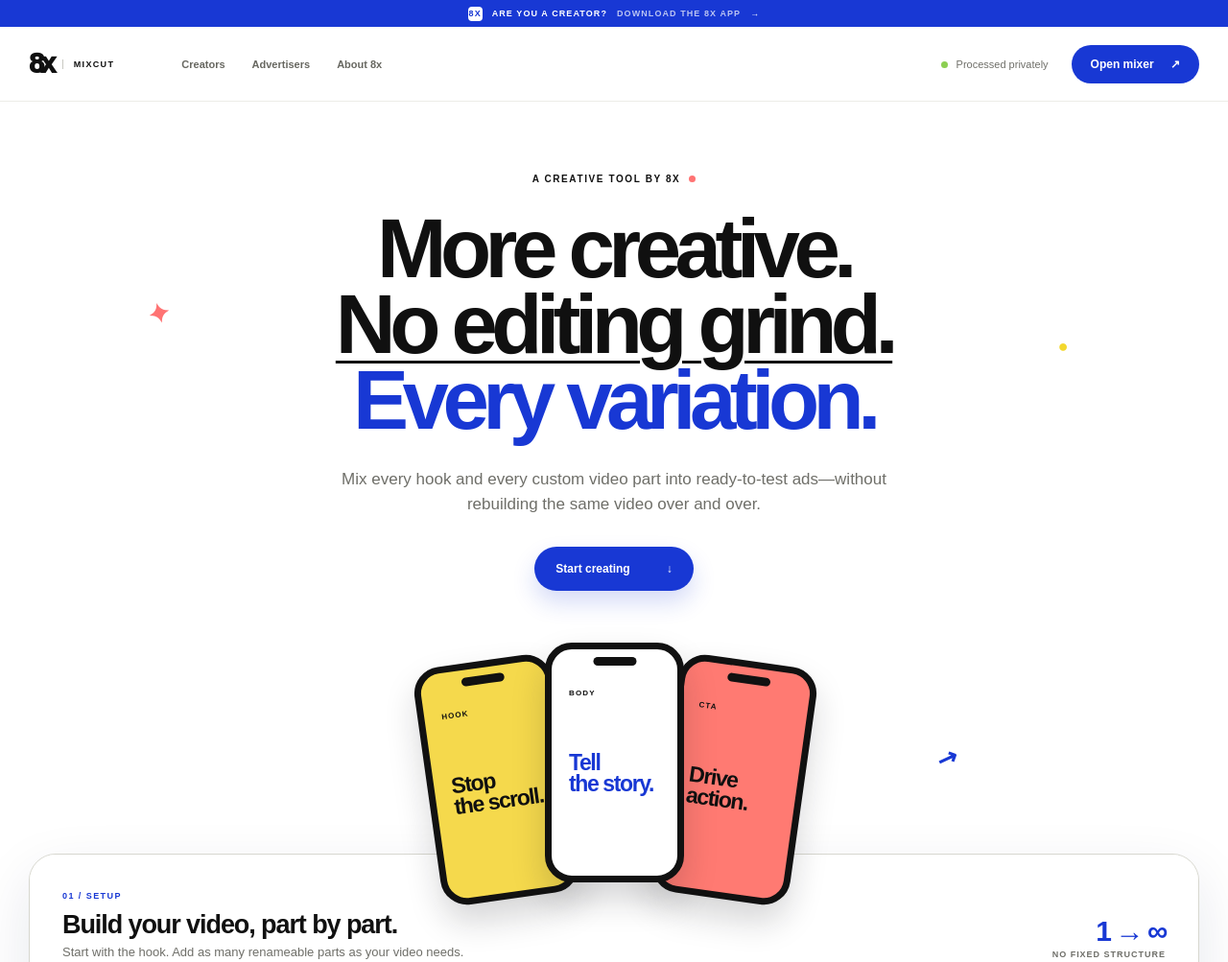
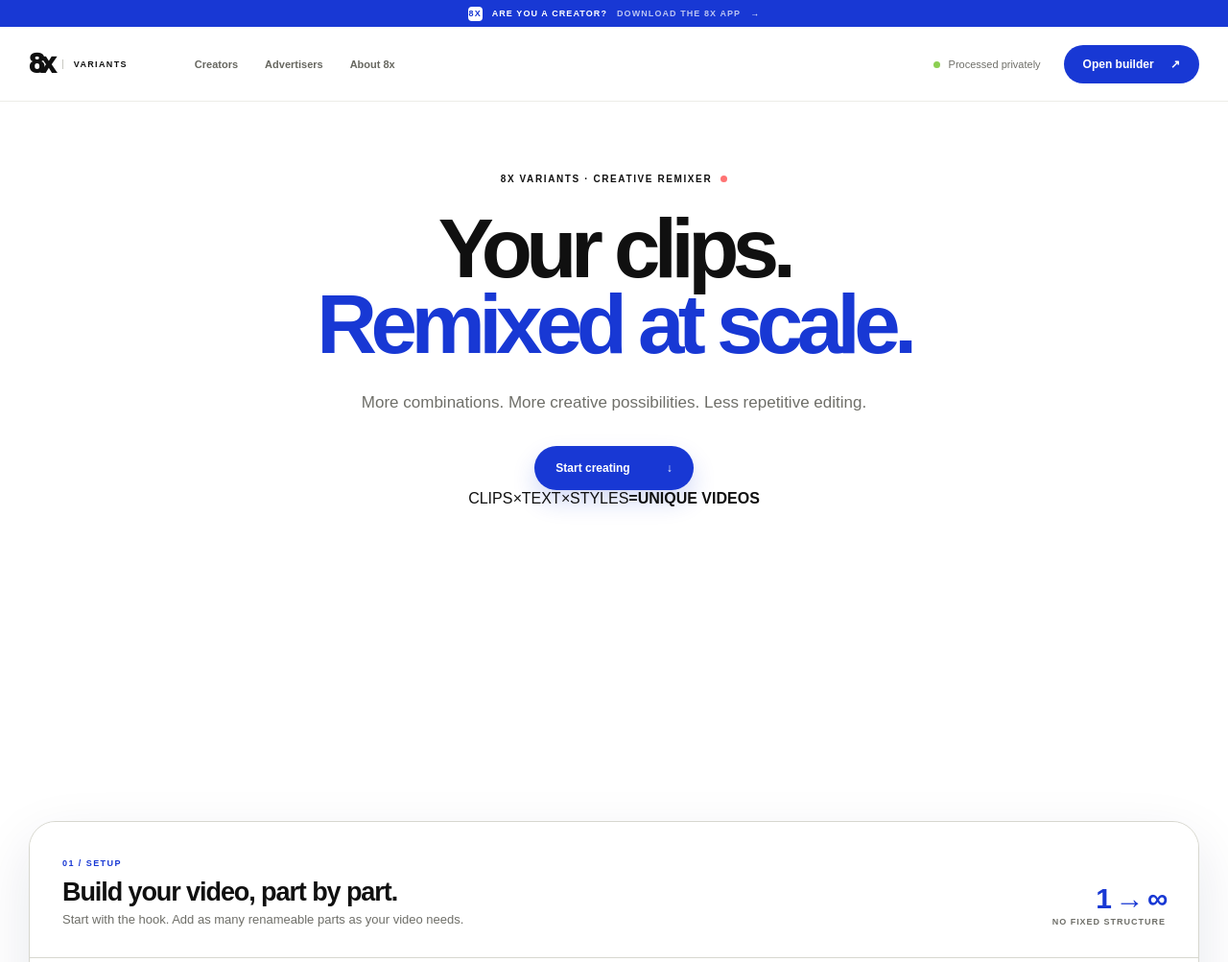
Before and after one commit to suczoja-cyber/mixcut, a plain HTML site: page index.html in a window 1280 px wide. Shown: the top 1003 px of the page at 96% size. Drawn offline with Linux system fonts and the light colour scheme.

Commit message:
Rebrand product as 8x Variants

```diff
--- a/index.html
+++ b/index.html
@@ -4,32 +4,31 @@
   <meta charset="UTF-8" />
   <meta name="viewport" content="width=device-width, initial-scale=1.0" />
   <meta name="theme-color" content="#1737d1" />
-  <meta name="description" content="Turn every video part into every possible creative variation." />
-  <title>Mixcut — Make every video variation</title>
+  <meta name="description" content="One creative setup becomes a library of unique remixed videos." />
+  <title>8x Variants — Your clips, remixed at scale</title>
   <link rel="stylesheet" href="styles.css" />
 </head>
 <body>
   <div class="promo-bar"><span class="promo-icon">8X</span> ARE YOU A CREATOR? <span>DOWNLOAD THE 8X APP</span> <b>→</b></div>
 
   <header class="site-header">
-    <a class="eightx-brand" href="https://www.8x.social/en" aria-label="8x home"><strong>8x</strong><span>mixcut</span></a>
+    <a class="eightx-brand" href="https://www.8x.social/en" aria-label="8x home"><strong>8x</strong><span>variants</span></a>
     <nav class="brand-nav" aria-label="8x navigation"><a href="https://www.8x.social/en">Creators</a><a href="https://www.8x.social/en">Advertisers</a><a href="https://www.8x.social/en">About 8x</a></nav>
-    <div class="header-right"><span><i></i> Processed privately</span><a href="#workspace">Open mixer <b>↗</b></a></div>
+    <div class="header-right"><span><i></i> Processed privately</span><a href="#workspace">Open builder <b>↗</b></a></div>
   </header>
 
   <div class="file-warning" id="fileWarning" hidden>
-    <b>Mixcut needs its local launcher to process videos.</b>
+    <b>8x Variants needs its local launcher to process videos.</b>
     <span>Double-click “Start Mixcut.command” in this folder, then use the page it opens.</span>
   </div>
 
   <main>
     <section class="hero">
-      <div class="hero-kicker"><span>A CREATIVE TOOL BY 8X</span><i></i></div>
-      <h1>More creative.<br><span>No editing grind.</span><br><em>Every variation.</em></h1>
-      <p>Mix every hook and every custom video part into ready-to-test ads—without rebuilding the same video over and over.</p>
+      <div class="hero-kicker"><span>8X VARIANTS · CREATIVE REMIXER</span><i></i></div>
+      <h1>Your clips.<br><em>Remixed at scale.</em></h1>
+      <p>More combinations. More creative possibilities. Less repetitive editing.</p>
       <a class="hero-button" href="#workspace">Start creating <span>↓</span></a>
-      <span class="scribble scribble-one">✦</span><span class="scribble scribble-two">●</span><span class="scribble scribble-three">↗</span>
-      <div class="hero-phones" aria-hidden="true"><div class="mini-phone phone-hook"><span>HOOK</span><b>Stop<br>the scroll.</b></div><div class="mini-phone phone-body"><span>BODY</span><b>Tell<br>the story.</b></div><div class="mini-phone phone-cta"><span>CTA</span><b>Drive<br>action.</b></div></div>
+      <div class="variant-equation" aria-label="Clips times text times styles equals unique videos"><span>CLIPS</span><i>×</i><span>TEXT</span><i>×</i><span>STYLES</span><b>=</b><strong>UNIQUE VIDEOS</strong></div>
     </section>
 
     <section class="workspace" id="workspace" aria-label="Video variation builder">
@@ -68,7 +67,7 @@
     </section>
   </main>
 
-  <footer><a class="eightx-brand footer-brand" href="https://www.8x.social/en"><strong>8x</strong><span>mixcut</span></a><p>CREATOR-POWERED PERFORMANCE.</p><span>An 8x creative tool · Processed locally.</span></footer>
+  <footer><a class="eightx-brand footer-brand" href="https://www.8x.social/en"><strong>8x</strong><span>variants</span></a><p>YOUR CLIPS. REMIXED AT SCALE.</p><span>An 8x creative tool · Processed locally.</span></footer>
   <div class="toast" id="toast" role="status"></div>
 
   <script src="vendor/ffmpeg.min.js"></script>
```
